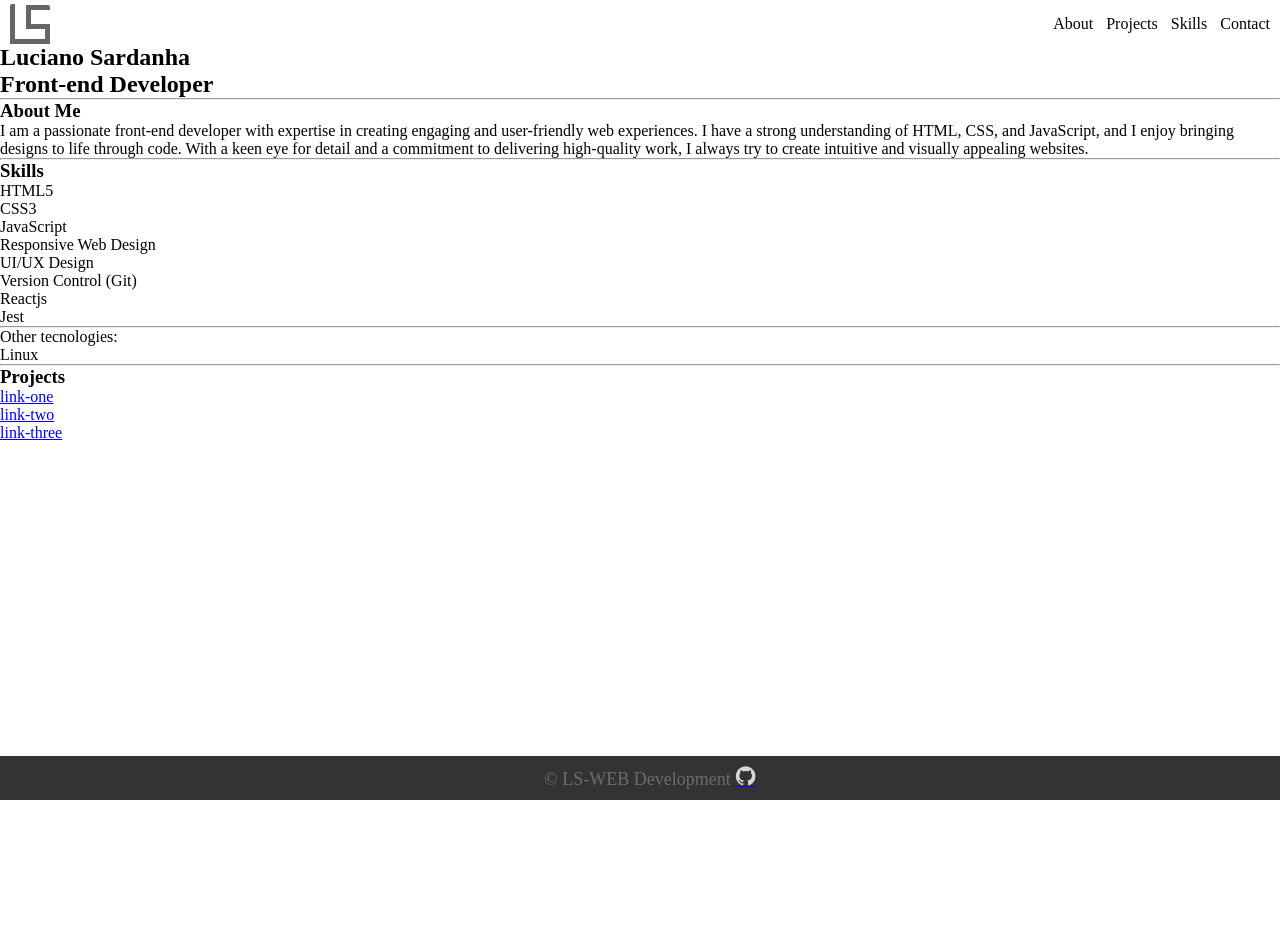
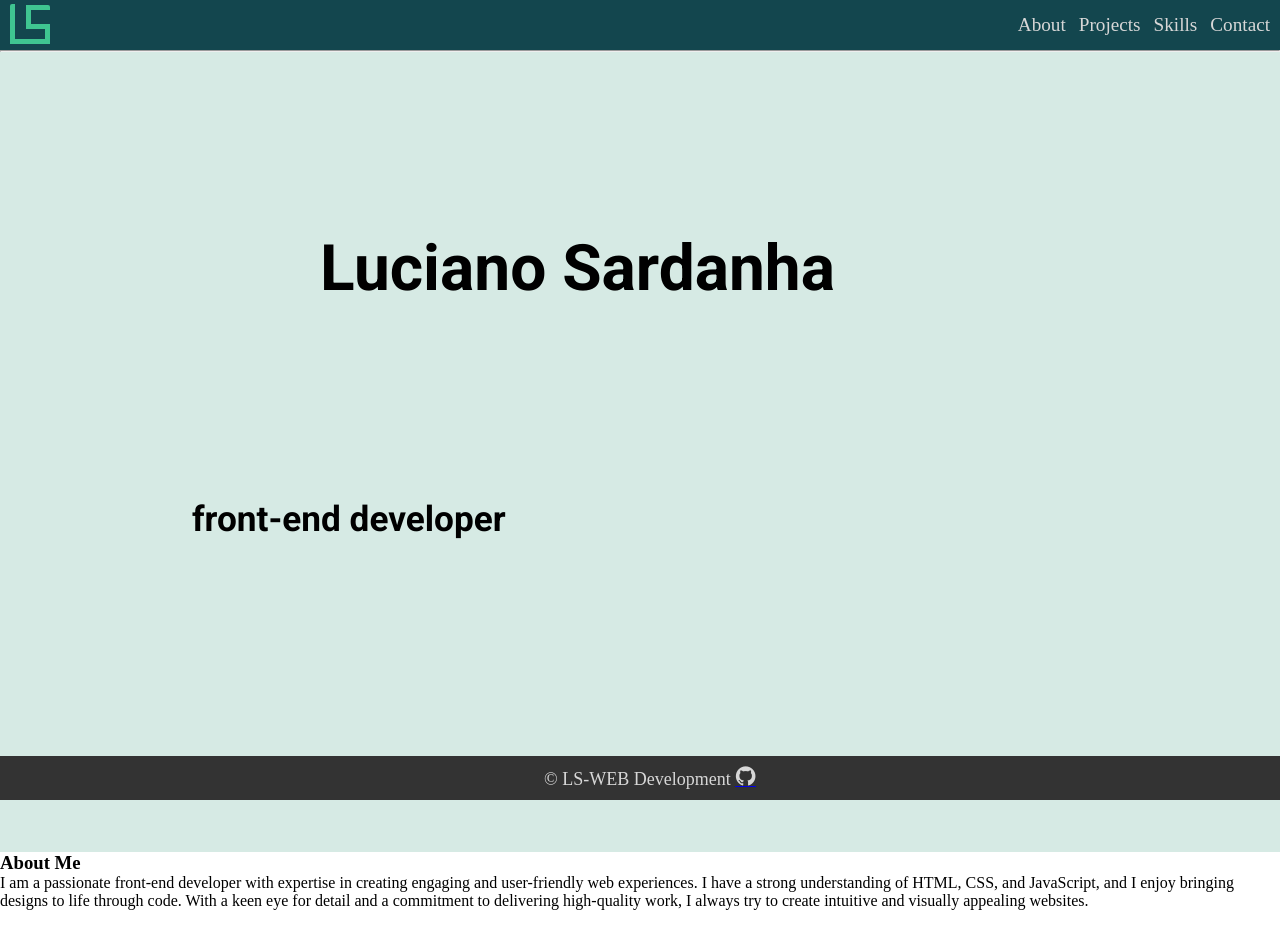
Before and after one commit to lswebdevelops/personal-portfolio, a plain HTML site: page index.html in a window 1280 px wide. Shown: the top 948 px of the page. Before the commit the page ends 804 px from the top, so only its background shows below. Drawn offline with nearby package versions, Linux system fonts and the light colour scheme; a web font is replaced by a local one.

Commit message:
adjust home page css

```diff
--- a/index.html
+++ b/index.html
@@ -3,12 +3,14 @@
   <head>
     <meta charset="UTF-8" />
     <meta name="viewport" content="width=device-width, initial-scale=1.0" />
+    <link rel="shortcut icon" href="./images/favicon.png" type="image/x-icon" />
+    <link rel="stylesheet" href="style.css" />
+    <link rel="preconnect" href="https://fonts.googleapis.com" />
+    <link rel="preconnect" href="https://fonts.gstatic.com" crossorigin />
     <link
-      rel="shortcut icon"
-      href="./images/favicon2.png"
-      type="image/x-icon"
+      href="https://fonts.googleapis.com/css2?family=Inter:wght@400;500;600&family=Lato:wght@300;400&family=Poppins:wght@300;600&family=Roboto:wght@400;500;700&family=Vina+Sans&display=swap"
+      rel="stylesheet"
     />
-    <link rel="stylesheet" href="style.css" />
     <link
       rel="stylesheet"
       href="https://cdn.jsdelivr.net/gh/devicons/devicon@v2.15.1/devicon.min.css"
@@ -18,29 +20,29 @@
   </head>
   <body>
     <header class="header-container">
-      <div class="logo-container">
+      <a href="./index.html" class="logo-container">
         <div class="left-logo-line"></div>
         <div class="bottom-logo-line"></div>
         <div class="right-logo-line"></div>
         <div class="right-middle-logo-line"></div>
         <div class="left-middle-logo-line"></div>
         <div class="top--right-logo-line"></div>
-      </div>
+      </a>
       <nav class="link-container">
-        <a>About</a>
-        <a>Projects</a>
-        <a>Skills</a>
-        <a>Contact</a>
+        <a href="#" class="nav-link">About</a>
+        <a href="#" class="nav-link">Projects</a>
+        <a href="#" class="nav-link">Skills</a>
+        <a href="#" class="nav-link">Contact</a>
       </nav>
     </header>
+    <hr />
     <main>
-      <section>
+      <section class="section-one-name">
         <h1 class="header-h1">Luciano Sardanha</h1>
-        <h2 class="header-h2">Front-end Developer</h2>
+        <h2 class="header-h2">front-end developer</h2>
       </section>
       <div class="content">
-        <section>
-          <hr />
+        <section class="section-about">
 
           <h3>About Me</h3>
           <p>
--- a/style.css
+++ b/style.css
@@ -7,28 +7,40 @@
   --main-dark-color: rgb(109, 108, 109);
   --main-border: solid 3px blue;
   --main-dark-background: #333;
+  --main-dark-color: #333;
   --second-dark-background: #666;
   --main-light-background: rgb(215, 215, 215);
+  --main-text-color: #3fc591;
+  --second-text-color: #13464e;
+  --light-background-color: rgb(214,234,228);
 }
 /*  testing */
 body {
   margin: 0;
-  margin-top: 4px;
   height: 100vh;
+  background-color: white;
 }
 
 /* header */
-
+.nav-link {
+  font-size: 1.2rem;
+  text-decoration: none;
+  color: var(--main-light-color);
+}
+.nav-link:active {
+  text-decoration: underline;
+}
 /* logo */
 /* change the just .logo-container size and the rest will adjust */
 .logo-container {
+  margin-top: 4px;
   width: 40px;
   height: 40px;
   position: relative;
 }
 
 .left-logo-line {
-  background-color: var(--second-dark-background);
+  background-color: var(--main-text-color);
   position: absolute;
   border-top-left-radius: 2px;
   width: 5px;
@@ -43,7 +55,7 @@ body {
 @keyframes change-size {
   from {
     width: 1px;
-    background-color: #333;
+    background-color: var(--second-text-color);
   }
   to {
     width: 5px;
@@ -51,7 +63,8 @@ body {
 }
 
 .bottom-logo-line {
-  background-color: var(--second-dark-background);
+  background-color: var(--main-text-color);
+
   position: absolute;
   width: 100%; /* Set width to 100% to match the container's width */
   height: 5px;
@@ -66,16 +79,17 @@ body {
 @keyframes change-size1 {
   from {
     height: 1px;
-    background-color: #333;
+    background-color: var(--second-text-color);
   }
 
   to {
     height: 5px;
-    background-color: #666;
   }
 }
 .right-logo-line {
-  background-color: var(--second-dark-background);
+  /* background-color: var(--second-dark-background);
+   */
+  background-color: var(--main-text-color);
   position: absolute;
   width: 5px;
   height: calc(
@@ -91,16 +105,18 @@ body {
 @keyframes change-size2 {
   from {
     width: 1px;
-    background-color: #333;
+    /* background-color: #333;
+     */
+    background-color: var(--second-text-color);
   }
   to {
     width: 5px;
-    background-color: #666;
   }
 }
 
 .right-middle-logo-line {
-  background-color: var(--second-dark-background);
+  /* background-color: var(--second-dark-background); */
+  background-color: var(--main-text-color);
   position: absolute;
   width: calc(
     60%
@@ -118,16 +134,17 @@ body {
 @keyframes change-size3 {
   from {
     height: 1px;
-    background-color: #333;
+    /* background-color: #333; */
+    background-color: var(--second-text-color);
   }
   to {
     height: 5px;
-    background-color: #666;
   }
 }
 
 .left-middle-logo-line {
-  background-color: var(--second-dark-background);
+  /* background-color: var(--second-dark-background); */
+  background-color: var(--main-text-color);
   position: absolute;
   width: 5px;
   height: calc(
@@ -145,21 +162,26 @@ body {
 @keyframes change-size4 {
   from {
     width: 1px;
-    background-color: #333;
+    /* background-color: #333; */
+    background-color: var(--second-text-color);
   }
   to {
     width: 5px;
-    background-color: #666;
   }
 }
 
 .top--right-logo-line {
-  background-color: var(--second-dark-background);
+  /* background-color: var(--second-dark-background); */
+  background-color: var(--main-text-color);
   position: absolute;
   border-top-right-radius: 2px;
-  width: calc(60% ); /* Use calc() to adjust the width based on the container's width */
+  width: calc(
+    60%
+  ); /* Use calc() to adjust the width based on the container's width */
   height: 5px;
-  left: calc(40% ); /* Align the line with 35px from the left side of the container */
+  left: calc(
+    40%
+  ); /* Align the line with 35px from the left side of the container */
   top: 1px; /* Align the line with the top of the container */
   animation-duration: 3s;
   animation-name: change-size5;
@@ -169,11 +191,11 @@ body {
 @keyframes change-size5 {
   from {
     height: 1px;
-    background-color: #333;
+    /* background-color: #333; */
+    background-color: var(--second-text-color);
   }
   to {
     height: 5px;
-    background-color: #666;
   }
 }
 
@@ -183,6 +205,8 @@ body {
   display: flex;
   justify-content: space-between;
   padding: 0 10px 0 10px;
+  height: 50px;
+  background-color: var(--second-text-color);
 }
 
 .link-container {
@@ -193,8 +217,44 @@ body {
 }
 
 /* main */
+.section-one-name {
+  height: 100vh;
+  background-color: var(--light-background-color);
+}
 
-/* aside */
+.header-h1 {
+  font-size: 4rem;
+  font-family: "Inter", sans-serif;
+  font-family: "Roboto", sans-serif;
+  margin-left: 25%;
+  padding-top: 14%;
+  padding-bottom: 15%;
+  ;
+}
+.header-h2 {
+  font-size: 2.2rem;
+
+
+  font-family: "Inter", sans-serif;
+  font-family: "Roboto", sans-serif;
+  margin-left: 15%;
+}
+
+
+
+/* about */
+.section-about {
+  height: 100vh;
+
+}
+
+
+
+
+
+
+
+
 
 /* footer */
 
@@ -208,7 +268,7 @@ footer {
   font-size: large;
   width: 100%;
   text-decoration: none;
-  color: var(--main-dark-color);
+  color: var(--main-light-color);
 }
 .devicon-github-original {
   color: var(--main-light-color);
```
Also changed, not shown: images/favicon.png (added).
